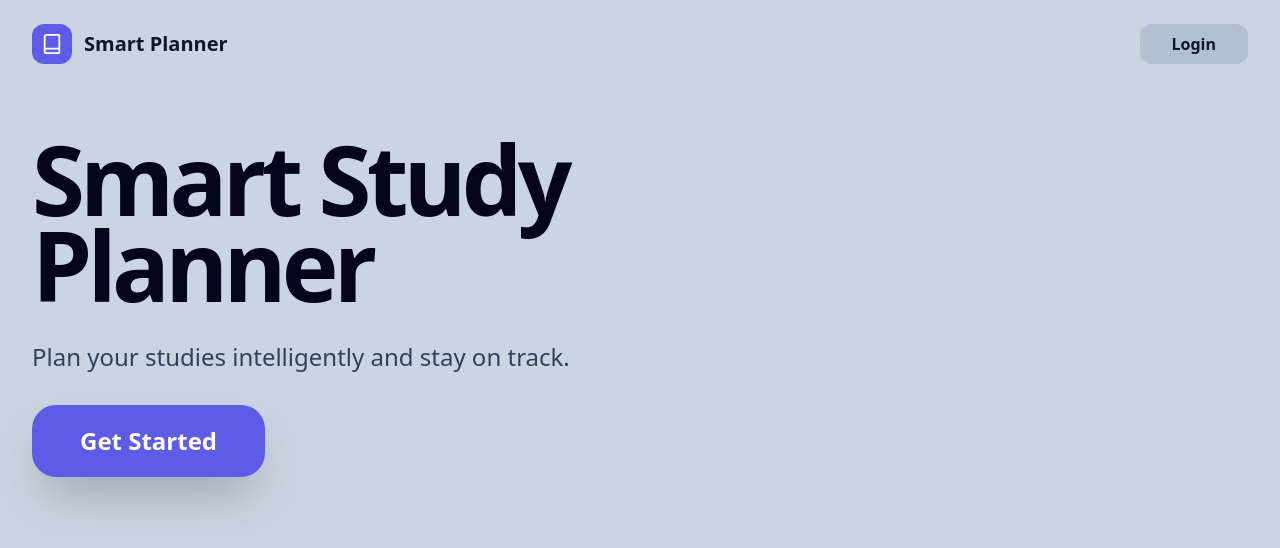
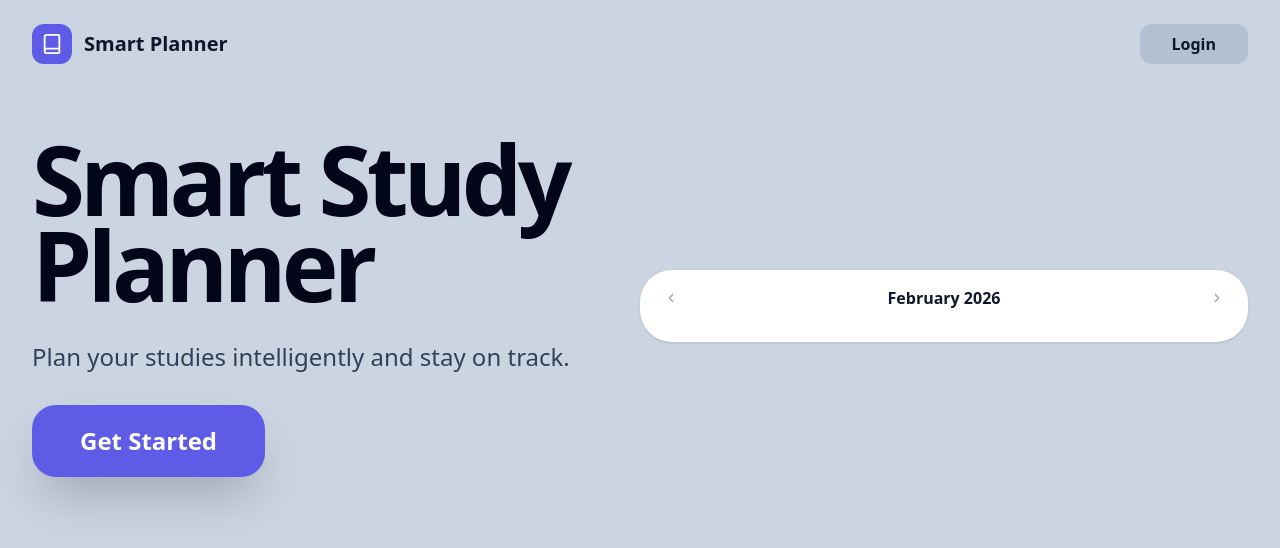
Before and after one commit to ermun361/Smart-study-planner, a React (Vite) app: page / in a window 1280 px wide. Shown: the top 548 px of the page. Built offline with nearby package versions, Linux system fonts and the light colour scheme.

Commit message:
feat: create MiniCalendar component

```diff
--- /dev/null
+++ b/src/components/MiniCalendar.jsx
@@ -0,0 +1,14 @@
+import React from 'react';
+import { ChevronLeft, ChevronRight } from 'lucide-react';
+
+const MiniCalendar = ({ size = "small" }) => (
+  <div className={`bg-white rounded-[2rem] shadow-sm p-4 ${size === 'large' ? 'p-8 max-w-sm mx-auto' : ''}`}>
+    <div className="flex items-center justify-between mb-4 px-2">
+      <ChevronLeft size={size === 'large' ? 24 : 14} className="text-slate-400" />
+      <span className="font-bold">February 2026</span>
+      <ChevronRight size={size === 'large' ? 24 : 14} className="text-slate-400" />
+    </div>
+  </div>
+);
+
+export default MiniCalendar;
--- a/src/pages/LandingPage.jsx
+++ b/src/pages/LandingPage.jsx
@@ -1,6 +1,9 @@
 import React from 'react';
 import { Book } from 'lucide-react';
 import { useNavigate } from 'react-router-dom';
+import MiniCalendar from '../components/MiniCalendar';
+
+
 
 
 const LandingPage = () => {
@@ -30,6 +33,8 @@ const LandingPage = () => {
                         Get Started
                     </button>
                 </div>
+
+                <MiniCalendar />
             </main>
 
         </div>
```
